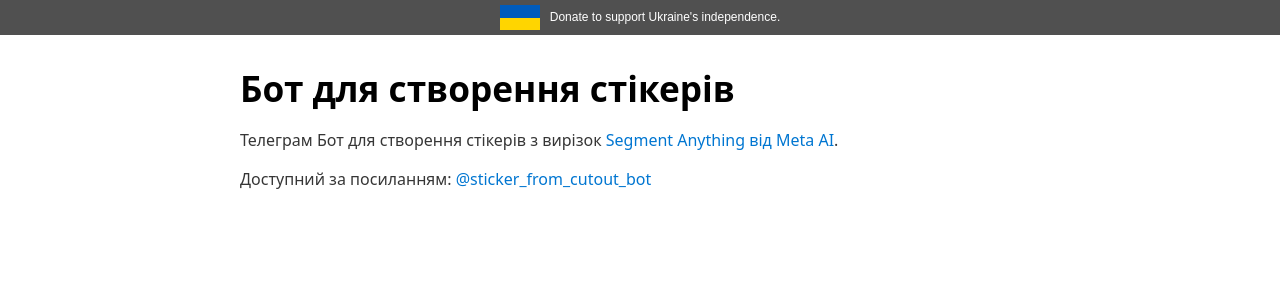
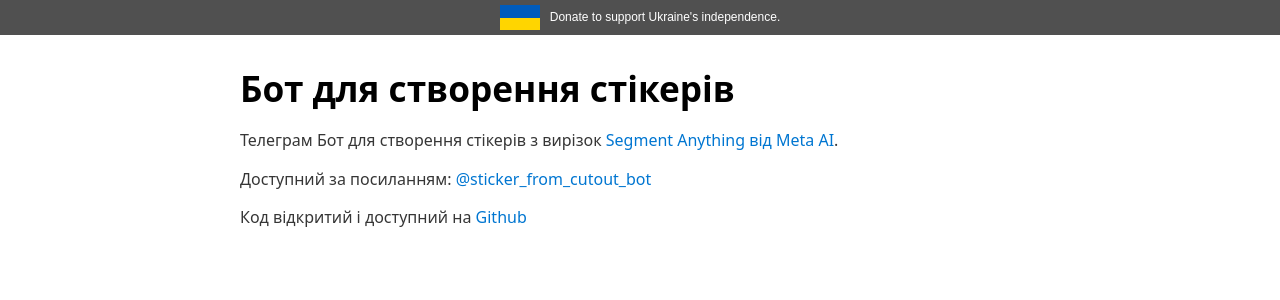
Before and after one commit to glaring-brush/sticker_from_cutout_bot_telegram, a Flask app: page / in a window 1280 px wide. Shown: the top 300 px of the page. Run offline with Flask 2, Linux system fonts and the light colour scheme; parts of the project's set-up code (start-up, migrations or seed data) failed here and were passed over.

Commit message:
Update index page to include link to source code

```diff
--- a/templates/index.html
+++ b/templates/index.html
@@ -81,6 +81,11 @@
         Доступний за посиланням:
         <a href="https://t.me/sticker_from_cutout_bot">@sticker_from_cutout_bot</a>
     </p>
+
+    <p>
+        Код відкритий і доступний на
+        <a href="https://github.com/glaring-brush/sticker_from_cutout_bot_telegram">Github</a>
+    </p>
 </body>
 
 </html>
```
